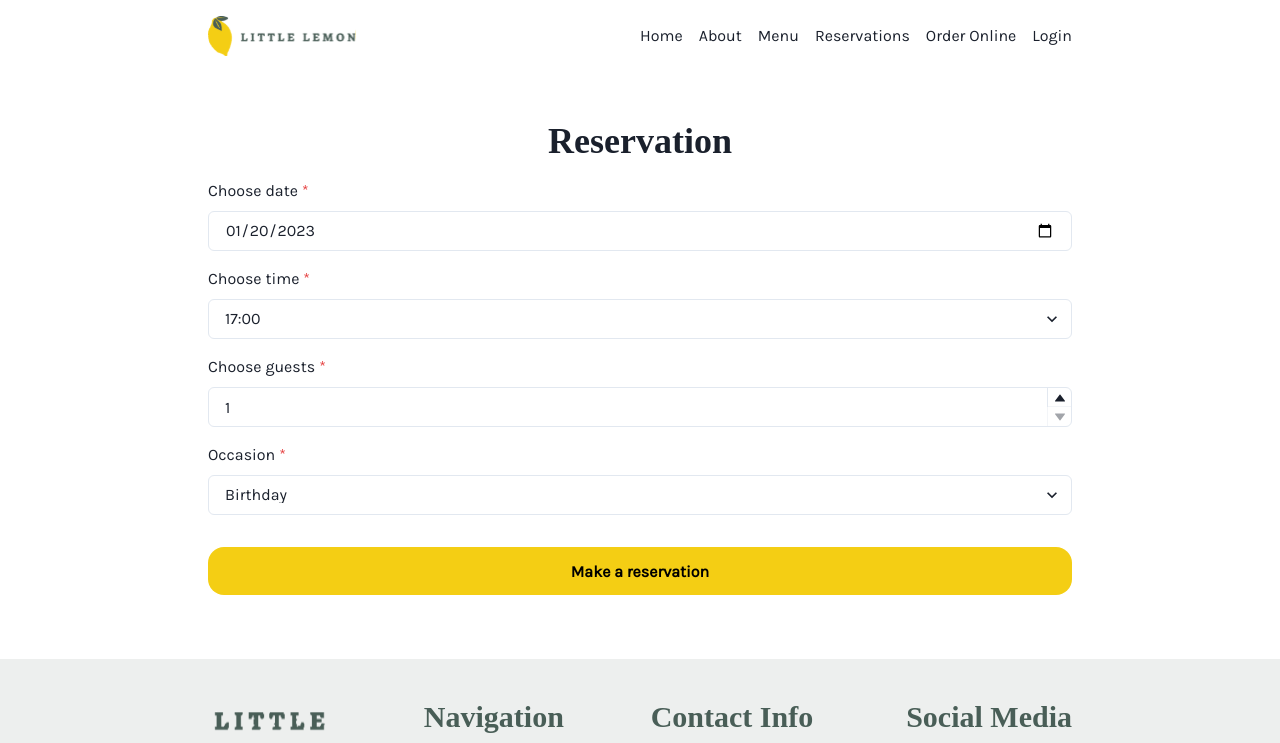
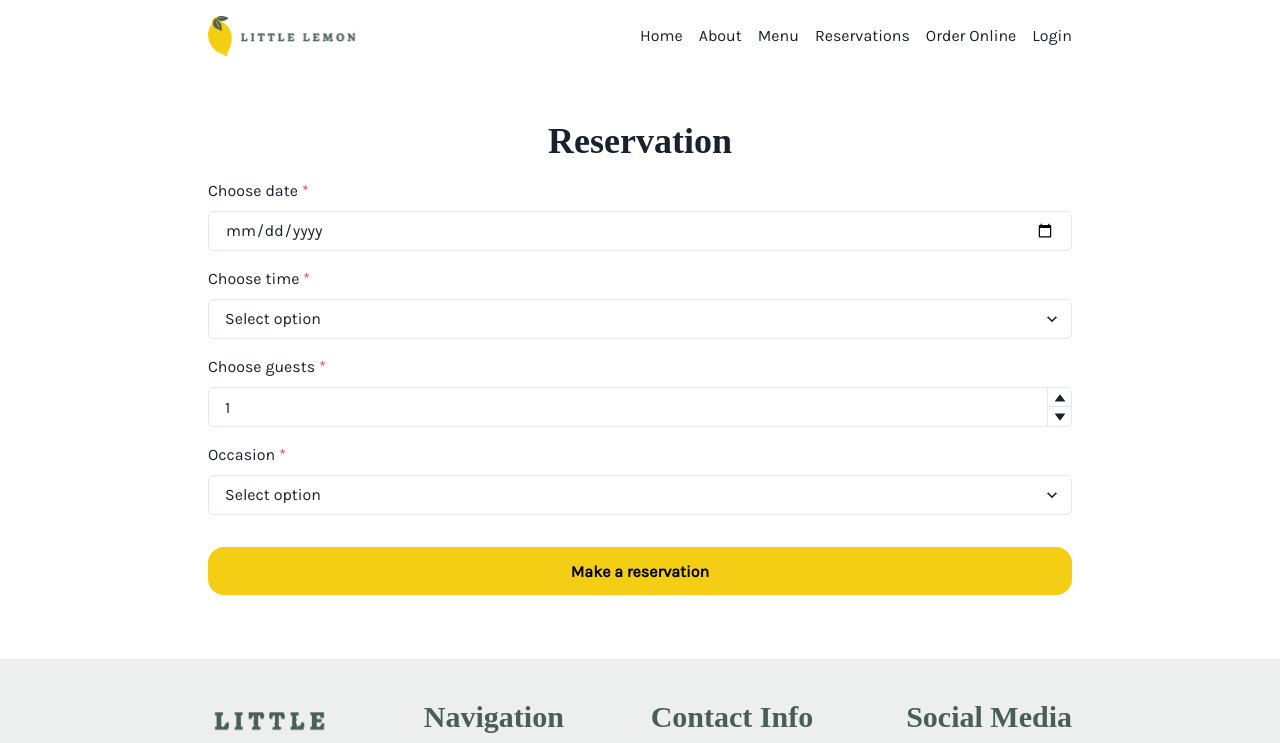
Before and after one commit to talinedacosta/restaurant-little-lemon, a React (Create React App) app: page /booking in a window 1280 px wide. Shown: the top 743 px of the page. Built offline with nearby package versions, Linux system fonts and the light colour scheme; a web font is replaced by a local one.

Commit message:
feature(component): remake form with formik/yup

```diff
--- a/package.json
+++ b/package.json
@@ -12,6 +12,7 @@
     "@testing-library/jest-dom": "^5.16.5",
     "@testing-library/react": "^13.4.0",
     "@testing-library/user-event": "^14.4.3",
+    "formik": "^2.2.9",
     "framer-motion": "^6.5.1",
     "react": "^18.2.0",
     "react-dom": "^18.2.0",
@@ -19,7 +20,8 @@
     "react-router-dom": "^6.6.2",
     "react-router-hash-link": "^2.4.3",
     "react-scripts": "5.0.1",
-    "web-vitals": "^2.1.4"
+    "web-vitals": "^2.1.4",
+    "yup": "^0.32.11"
   },
   "scripts": {
     "start": "react-scripts start",
--- a/src/components/BookingForm/index.js
+++ b/src/components/BookingForm/index.js
@@ -1,74 +1,106 @@
 import React from 'react'
-import { Box, Button, FormControl, FormLabel, Input, NumberDecrementStepper, NumberIncrementStepper, NumberInput, NumberInputField, NumberInputStepper, Select } from '@chakra-ui/react'
-import { useNavigate } from 'react-router-dom'
+import { Box, Button, FormControl, FormErrorMessage, FormLabel, Input, NumberDecrementStepper, NumberIncrementStepper, NumberInput, NumberInputField, NumberInputStepper, Select } from '@chakra-ui/react'
+import { Field, Formik } from 'formik';
+import * as Yup from 'yup';
 
 
-const BookingForm = ({ availableTimes, updateTimes, submitForm }) => {
-    const navigate = useNavigate();
-    const availableOccasion = ['Birthday', 'Anniversary'];
+const validationSchema = Yup.object().shape({
+    date: Yup.date().required('Please, choose date'),
+    guests: Yup.number().required('Please, choose guests').positive().integer().min(1, 'At least 1 guest').max(10, 'Max 10 guests'),
+    occasion: Yup.string().required('Please, choose occasion'),
+    time: Yup.string().required('Please, choose time')
+})
 
-    const [date, setData] = React.useState(new Date().toISOString().substring(0, 10));
-    const [guests, setGuests] = React.useState(1);
-    const [occasion, setOccasion] = React.useState();
-    const [time, setTime] = React.useState();
+const BookingForm = ({ availableTimes, updateTimes, submitForm, formData, availableOccasion }) => {
 
-    const handleDateChange = (e) => {
+
+    const handleDateChange = (e, form) => {
         const value = e.target.value
-        setData(value);
+
+        form.setFieldValue('date', value)
+
         updateTimes({ type: 'newTime', payload: new Date(value) })
     }
 
-    const handleSubmit = (e) => {
-        e.preventDefault();
+    return (
+        <Formik
+            initialValues={formData}
+            onSubmit={(values) => {
+                submitForm(values)
+            }}
+            validationSchema={validationSchema}
+        >
+            {
+                ({
+                    handleSubmit, isSubmitting
+                }) => (
+                    <Box as='form' onSubmit={handleSubmit} role="form">
+                        <Field name="date">
+                            {({ field, form }) => (
+                                <FormControl my={4} isRequired isInvalid={form.errors.date && form.touched.date}>
+                                    <FormLabel>Choose date</FormLabel>
+                                    <Input type='date' {...field} onChange={(e) => { handleDateChange(e, form) }} />
+                                    <FormErrorMessage>{form.errors.date}</FormErrorMessage>
+                                </FormControl>
+                            )}
+                        </Field>
 
-        const response = submitForm({ teste: 'teste' });
-        if (response) {
-            navigate('confirmation')
-        }
-    }
-
-    return (
-        <Box as='form' onSubmit={handleSubmit}>
-            <FormControl my={4} isRequired>
-                <FormLabel>Choose date</FormLabel>
-                <Input type='date' value={date} onChange={handleDateChange} />
-            </FormControl>
-
-            <FormControl my={4} isRequired>
+                        <Field name="time">
+                            {({ field, form }) => (
+                                <FormControl my={4} isRequired isInvalid={form.errors.time && form.touched.time}>
                                     <FormLabel>Choose time</FormLabel>
-                <Select value={time} onChange={(e) => { setTime(e.target.value) }} >
+                                    <Select {...field} placeholder='Select option'>
                                         {availableTimes.times.map((item, index) => {
                                             return (
                                                 <option value={item} key={index}>{item}</option>
                                             )
                                         })}
                                     </Select>
+                                    <FormErrorMessage>{form.errors.time}</FormErrorMessage>
                                 </FormControl>
+                            )}
+                        </Field>
 
-            <FormControl my={4} isRequired>
+                        <Field name="guests">
+                            {({ field, form }) => (
+                                <FormControl my={4} isRequired isInvalid={form.errors.guests && form.touched.guests}>
                                     <FormLabel>Choose guests</FormLabel>
-                <NumberInput min={1} max={10} value={guests} onChange={(e) => { setGuests(e.target.value) }} >
+                                    <NumberInput {...field} onChange={(e) => { form.setFieldValue(field.name, e) }}>
                                         <NumberInputField />
                                         <NumberInputStepper>
                                             <NumberIncrementStepper />
                                             <NumberDecrementStepper />
                                         </NumberInputStepper>
                                     </NumberInput>
+                                    <FormErrorMessage>{form.errors.guests}</FormErrorMessage>
                                 </FormControl>
+                            )}
+                        </Field>
 
-            <FormControl my={4} isRequired>
+                        <Field name="occasion">
+                            {({ field, form }) => (
+                                <FormControl my={4} isRequired isInvalid={form.errors.occasion && form.touched.occasion}>
                                     <FormLabel>Occasion</FormLabel>
-                <Select value={occasion} onChange={(e) => { setOccasion(e.target.value) }} >
+                                    <Select {...field} placeholder='Select option'>
                                         {availableOccasion.map((item, index) => {
                                             return (<option key={index} value={item}>{item}</option>)
                                         })}
                                     </Select>
+                                    <FormErrorMessage>{form.errors.occasion}</FormErrorMessage>
                                 </FormControl>
-            <Button type='submit' variant='brandThick' w='full' my={4}>
+                            )}
+                        </Field>
+
+                        <Button type='submit' variant='brandThick' w='full' my={4} isLoading={isSubmitting}>
                             Make a reservation
                         </Button>
                     </Box>
                 )
             }
 
+        </Formik>
+
+    )
+}
+
 export default BookingForm
--- a/src/page/Booking/index.js
+++ b/src/page/Booking/index.js
@@ -1,13 +1,14 @@
-import React, { useReducer } from 'react'
+import React, { useReducer, useState } from 'react'
 import { Box, Container, Heading } from '@chakra-ui/react'
 import BookingForm from '../../components/BookingForm'
 import { fetchAPI, submitAPI } from '../../api/booking'
+import { useNavigate } from 'react-router-dom';
 
-const initialState = {
+export const initialState = {
     times: fetchAPI(new Date())
 };
 
-const reducer = (state = initialState, action) => {
+export const reducer = (state = initialState, action) => {
     switch (action.type) {
         case 'newTime':
             return { times: fetchAPI(action.payload) }
@@ -17,14 +18,38 @@ const reducer = (state = initialState, action) => {
 }
 
 const Booking = () => {
+    const navigate = useNavigate();
+
     const [availableTimes, dispatch] = useReducer(reducer, initialState)
+    const availableOccasion = ['Birthday', 'Anniversary'];
+    const [formData, setFormData] = useState({
+        date: '',
+        guests: 1,
+        occasion: '',
+        time: ''
+    });
+
+    const handleFormSubmit = (values) => {
+
+        const response = submitAPI(values);
+        setTimeout(() => {
+            if (response) {
+                navigate('confirmation')
+            }
+        }, 1000);
+    }
 
     return (
         <Box as='main'>
             <Container>
                 <Box as='section' my={8}>
                     <Heading as='h1' textAlign='center' >Reservation</Heading>
-                    <BookingForm availableTimes={availableTimes} updateTimes={dispatch} submitForm={submitAPI} />
+                    <BookingForm
+                        availableTimes={availableTimes}
+                        updateTimes={dispatch}
+                        submitForm={handleFormSubmit}
+                        formData={formData}
+                        availableOccasion={availableOccasion} />
                 </Box>
             </Container>
         </Box >
```
Also changed, not shown: 1 other file (tests, documents, lock files or other folders). Lines whose indentation alone changed are shown as unchanged.
